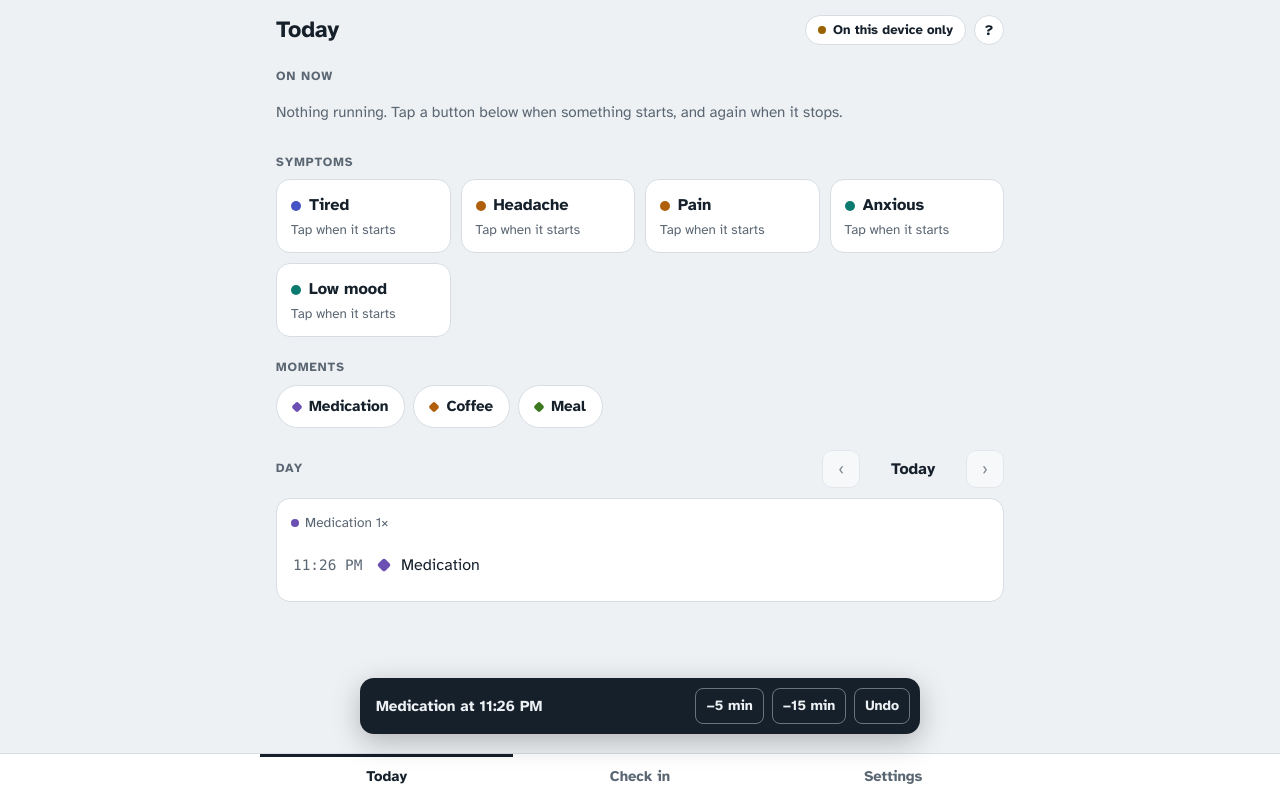
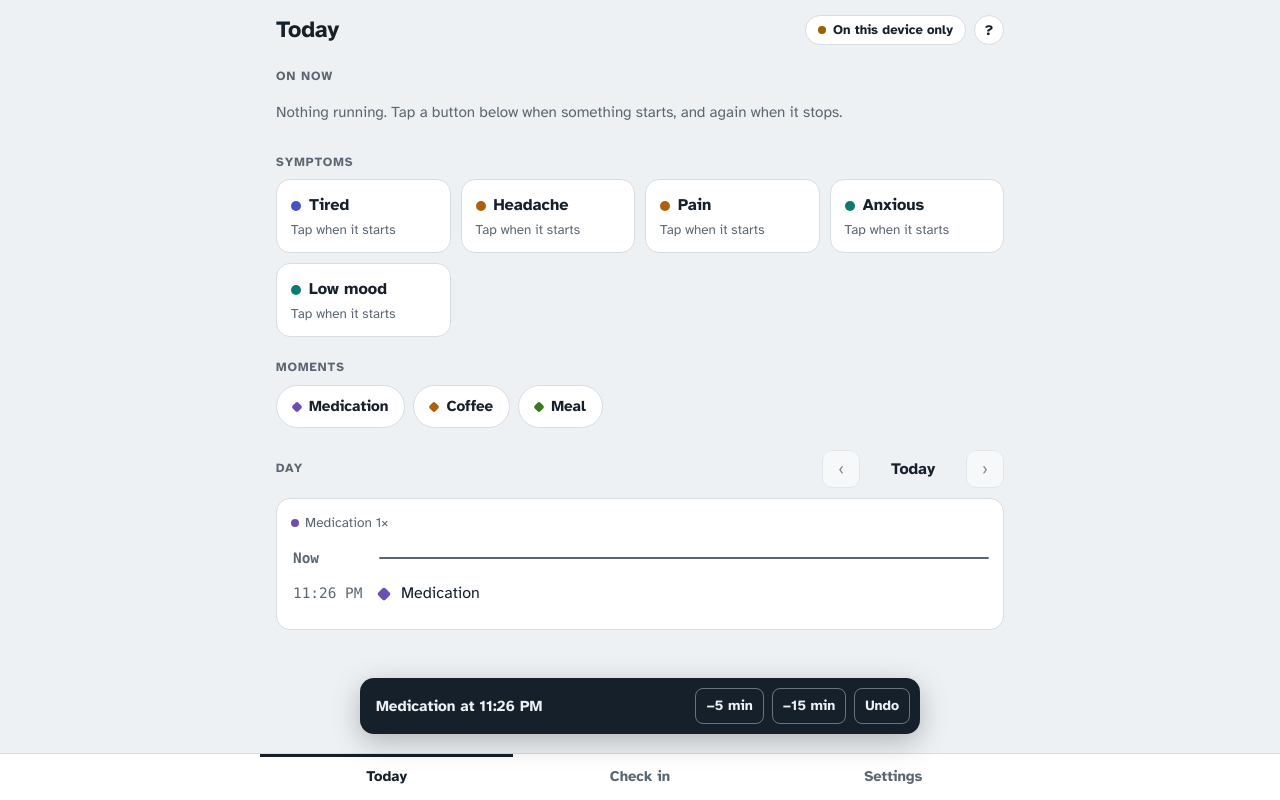
Before and after one commit to dovishly/chronic-pain-tracker, a React (Vite) app: page / in a window 1280 px wide. Both pictures are taken after a click on the button "Medication". Built offline with nearby package versions, Linux system fonts and the light colour scheme; a web font is replaced by a local one.

Commit message:
good slop

```diff
--- a/src/styles.css
+++ b/src/styles.css
@@ -722,6 +722,7 @@ textarea {
 .day-row:first-child .row-body,
 .day-gap .row-body,
 .day-gap + .day-row .row-body,
+.day-now + .day-row .row-body,
 .day-row.is-nested .row-body {
   border-top: 0;
 }
@@ -738,8 +739,23 @@ textarea {
   color: var(--muted);
 }
 
-.day-edge .entry-text {
-  color: var(--muted);
+/* "Now", with a line across, like a calendar's: running episodes' bars reach up to it. */
+.day-now .entry-time {
+  padding-block: 4px;
+  font-weight: 700;
+}
+
+.day-now .row-body {
+  display: block;
+  align-self: center;
+  padding: 0;
+}
+
+.now-line {
+  display: block;
+  height: 2px;
+  border-radius: 1px;
+  background: var(--muted);
 }
 
 .day-log .empty-note {
@@ -775,25 +791,30 @@ textarea {
   bottom: 0;
 }
 
-/* Newest at the top, so a bar starts at its start row and goes up. */
-.lane-bar.is-start {
+/* Newest at the top, so a bar starts at its dot and goes up. */
+.lane-bar.is-start,
+.lane-bar.is-start-end {
   top: 0;
   bottom: 50%;
 }
 
+/* Ended: a ring at the row's top edge, after the last thing logged while it lasted. */
 .lane-bar.is-end {
-  top: 50%;
+  top: 0;
   bottom: 0;
 }
 
-.lane-bar.is-dot {
+/* Still going: up to the Now line. */
+.lane-bar.is-now {
   top: 50%;
-  height: 0;
+  bottom: 0;
+  border-radius: 2px 2px 0 0;
 }
 
 .lane-bar.is-start::after,
-.lane-bar.is-end::after,
-.lane-bar.is-dot::after {
+.lane-bar.is-start-end::after,
+.lane-bar.is-end::before,
+.lane-bar.is-start-end::before {
   content: "";
   position: absolute;
   left: 50%;
@@ -801,16 +822,20 @@ textarea {
   height: 10px;
   margin-left: -5px;
   border-radius: 50%;
+}
+
+.lane-bar.is-start::after,
+.lane-bar.is-start-end::after {
+  bottom: -5px;
   background: var(--c);
 }
 
-.lane-bar.is-start::after {
-  bottom: -5px;
-}
-
-.lane-bar.is-end::after,
-.lane-bar.is-dot::after {
+.lane-bar.is-end::before,
+.lane-bar.is-start-end::before {
   top: -5px;
+  box-sizing: border-box;
+  border: 2px solid var(--c);
+  background: var(--surface);
 }
 
 /* Dot for start/stop, diamond for moments, rounded square for check-in answers. */
--- a/src/views/today/DaySection.tsx
+++ b/src/views/today/DaySection.tsx
@@ -5,7 +5,7 @@ import {
   allEpisodes, daysWithEntries, entryLabel, entryText, entryTime, liveEntries, sortedTrackers,
   type Data, type Entry, type Episode,
 } from '../../lib/model';
-import { deleteEntry, editEntry } from '../../lib/actions';
+import { deleteEntry, deleteEpisode, editEntry, editEpisode } from '../../lib/actions';
 import { colorStyle } from '../../components/style';
 
 interface Props {
@@ -105,37 +105,47 @@ function DayTotals({ bounds, entries, episodes }: { bounds: DayBounds; entries:
 
 const checkinKey = (answer: Entry) => answer.checkin_id || 'at ' + answer.occurred_at;
 
-/** One row of the timeline. Newest first; episodes that cross the day's edges get an edge row. */
+/**
+ * One row of the timeline, newest first. An episode is one row, where it started (or at the bottom, if it
+ * started on an earlier day), and its bar runs up beside whatever was logged while it lasted.
+ */
 type Row =
   | { type: 'entry'; key: string; time: number; entry: Entry; nested?: boolean }
   | { type: 'checkin'; key: string; time: number; answers: Entry[] }
+  | { type: 'episode'; key: string; time: number | null; episode: Episode }
   | { type: 'gap'; key: string; ms: number }
-  | { type: 'edge'; key: string; episode: Episode; at: 'top' | 'bottom' };
+  | { type: 'now'; key: string; time: number }; // at the top of today, where running episodes reach
 
-const edgeKey = (at: 'top' | 'bottom', episode: Episode) => `${at}:${episode.id}`;
+const episodeKey = (episode: Episode) => 'episode:' + episode.id;
+const rowTime = (row: Row) => (row.type === 'gap' ? null : row.time);
 
-/** Among entries at the same moment, the ones that close something come above the ones that open it. */
-const KIND_ORDER: Record<string, number> = { end: 0, level: 1, moment: 2, answer: 2, start: 3 };
+/** Among rows at the same moment, the ones that open something go below the rest. */
+const rank = (row: Row) => (row.type === 'episode' ? 1 : 0);
 
-function buildRows(data: Data, entries: Entry[], episodes: Episode[], bounds: DayBounds, openCheckin: string | null): Row[] {
+function buildRows(
+  data: Data, entries: Entry[], episodes: Episode[], bounds: DayBounds, now: number, openCheckin: string | null,
+): Row[] {
   const sortOrder = (trackerId: string) => data.trackers.get(trackerId)?.sort_order ?? 0;
+  const endIds = new Set(episodes.map(e => e.endEntryId));
   const timed: (Row & { time: number })[] = [];
   const checkins = new Map<string, Entry[]>();
   for (const e of entries) {
-    if (e.kind !== 'answer') timed.push({ type: 'entry', key: e.id, time: entryTime(e), entry: e });
-    else checkins.set(checkinKey(e), [...(checkins.get(checkinKey(e)) ?? []), e]);
+    if (e.kind === 'answer') checkins.set(checkinKey(e), [...(checkins.get(checkinKey(e)) ?? []), e]);
+    // Starts and ends are shown by their episode's row; an end with no start of its own stays visible.
+    else if (e.kind !== 'start' && !endIds.has(e.id)) timed.push({ type: 'entry', key: e.id, time: entryTime(e), entry: e });
   }
   for (const [key, answers] of checkins) {
     answers.sort((a, b) => sortOrder(a.tracker_id) - sortOrder(b.tracker_id));
     timed.push({ type: 'checkin', key, time: entryTime(answers[0]), answers });
   }
-  const kindOf = (row: Row) => (row.type === 'entry' ? row.entry.kind : 'answer');
-  timed.sort((a, b) => b.time - a.time || KIND_ORDER[kindOf(a)] - KIND_ORDER[kindOf(b)] || (a.key < b.key ? -1 : 1));
+  for (const episode of episodes) {
+    if (episode.start >= bounds.from) timed.push({ type: 'episode', key: episodeKey(episode), time: episode.start, episode });
+  }
+  timed.sort((a, b) => b.time - a.time || rank(a) - rank(b) || (a.key < b.key ? -1 : 1));
 
-  const rows: Row[] = episodes
-    .filter(e => e.status === 'ongoing' || e.end >= bounds.to)
-    .sort((a, b) => b.end - a.end)
-    .map(episode => ({ type: 'edge', key: edgeKey('top', episode), episode, at: 'top' }));
+  if (now >= bounds.from && now < bounds.to) timed.unshift({ type: 'now', key: 'now', time: now });
+
+  const rows: Row[] = [];
   timed.forEach((row, i) => {
     const newer = timed[i - 1];
     if (newer && newer.time - row.time >= GAP_MS) rows.push({ type: 'gap', key: 'gap:' + row.key, ms: newer.time - row.time });
@@ -145,42 +155,53 @@ function buildRows(data: Data, entries: Entry[], episodes: Episode[], bounds: Da
     }
   });
   for (const episode of episodes.filter(e => e.start < bounds.from).sort((a, b) => b.start - a.start)) {
-    rows.push({ type: 'edge', key: edgeKey('bottom', episode), episode, at: 'bottom' });
+    rows.push({ type: 'episode', key: episodeKey(episode), time: null, episode });
   }
   return rows;
 }
 
 /* ---------- episode bars ---------- */
 
-/** How a bar crosses one row: through it, starting at its marker (going up), ending at it, or both. */
-type Segment = 'through' | 'start' | 'end' | 'dot';
+/**
+ * How a bar crosses one row: through it; starting at its dot and going up; ending with a ring at the row's
+ * top edge (after the last thing logged while it lasted); both, for one with nothing logged during it;
+ * or reaching the Now row, still going.
+ */
+type Segment = 'through' | 'start' | 'end' | 'start-end' | 'now';
 
 interface Bar {
   episode: Episode;
-  top: number;    // row index where it ends (rows are newest first)
-  bottom: number; // row index where it starts
+  top: number;    // row index where it stops (rows are newest first)
+  bottom: number; // row index of its own row
+  // ended: stops at top, with a ring; now: still going, up to the Now row; later: runs off the top, since
+  // it carried on past this (earlier) day.
+  ending: 'ended' | 'now' | 'later';
   lane: number;
 }
 
 /** Each episode's rows, and a lane for it: side by side when they overlap, sharing a lane when they don't. */
-function layOutBars(rows: Row[], entries: Entry[], episodes: Episode[]): { bars: Bar[]; lanes: number } {
-  const index = new Map(rows.map((row, i) => [row.type === 'entry' ? row.entry.id : row.key, i]));
+function layOutBars(rows: Row[], episodes: Episode[], bounds: DayBounds): { bars: Bar[]; lanes: number } {
   const spans: Omit<Bar, 'lane'>[] = [];
   for (const episode of episodes) {
-    const bottom = index.get(episode.id) ?? index.get(edgeKey('bottom', episode));
-    // Ended by an end entry, by a restart (the tracker's next start), or past the day's end.
-    const restart = entries.find(e => e.tracker_id === episode.trackerId && e.kind === 'start' && entryTime(e) === episode.end);
-    const top = index.get(edgeKey('top', episode))
-      ?? (episode.endEntryId ? index.get(episode.endEntryId) : restart && index.get(restart.id));
-    if (top !== undefined && bottom !== undefined) spans.push({ episode, top, bottom });
+    const bottom = rows.findIndex(row => row.key === episodeKey(episode));
+    if (bottom < 0) continue;
+    const openTop = episode.status === 'ongoing' || episode.end >= bounds.to;
+    // Up to the newest row logged while it lasted.
+    const during = rows.findIndex((row, i) => {
+      const time = rowTime(row);
+      return i < bottom && row.type !== 'now' && time !== null && time >= episode.start && time <= episode.end;
+    });
+    const ending = !openTop ? 'ended' : rows[0].type === 'now' ? 'now' : 'later';
+    spans.push({ episode, bottom, ending, top: openTop ? 0 : during < 0 ? bottom : during });
   }
 
   const laneTops: number[] = []; // the top row of each lane's latest bar
   const bars = spans
     .sort((a, b) => b.bottom - a.bottom)
     .map(span => {
-      // A lane is free once its last bar has ended at or below this one's start.
-      let lane = laneTops.findIndex(top => top >= span.bottom);
+      // A lane is free once its last bar has stopped below this one's row. (Not in it: a bar that stops
+      // fills most of its last row, so this one's dot would land on it.)
+      let lane = laneTops.findIndex(top => top > span.bottom);
       if (lane < 0) lane = laneTops.length;
       laneTops[lane] = span.top;
       return { ...span, lane };
@@ -188,14 +209,17 @@ function layOutBars(rows: Row[], entries: Entry[], episodes: Episode[]): { bars:
   return { bars, lanes: laneTops.length };
 }
 
-/** The bar segments drawn in one row, per lane. Edge rows run the bar off the end of the list. */
-function segmentsAt(i: number, row: Row, bars: Bar[], lanes: number): [Bar, Segment][][] {
+/** The bar segments drawn in one row, per lane. */
+function segmentsAt(i: number, rows: Row[], bars: Bar[], lanes: number): [Bar, Segment][][] {
   const cells: [Bar, Segment][][] = Array.from({ length: lanes }, () => []);
   for (const bar of bars) {
     if (i < bar.top || i > bar.bottom) continue;
-    const segment: Segment = row.type === 'edge' || (i !== bar.top && i !== bar.bottom) ? 'through'
-      : bar.top === bar.bottom ? 'dot'
-      : i === bar.bottom ? 'start' : 'end';
+    const row = rows[bar.bottom];
+    const startsEarlier = row.type === 'episode' && row.time === null; // runs off the bottom
+    const isStart = i === bar.bottom && !startsEarlier;
+    let segment: Segment = isStart ? 'start' : 'through';
+    if (i === bar.top && bar.ending === 'now') segment = 'now';
+    else if (i === bar.top && bar.ending === 'ended') segment = isStart ? 'start-end' : 'end';
     cells[bar.lane].push([bar, segment]);
   }
   return cells;
@@ -234,16 +258,16 @@ interface TimelineProps {
 }
 
 /**
- * The day's entries, newest first, with each start/stop episode drawn as a bar beside the rows it spans.
- * Tapping an entry opens a row to change its time or note, or delete it; tapping a check-in shows its answers.
+ * The day's entries, newest first, with each start/stop episode as one row and a bar beside what happened
+ * while it lasted. Tapping a row opens it for editing; tapping a check-in shows its answers.
  */
 function DayTimeline(props: TimelineProps) {
   const { bounds, entries, episodes, openEntryId, openCheckin, onToggleEntry, onToggleCheckin, onCloseEntry } = props;
   const data = useData();
-  const rows = buildRows(data, entries, episodes, bounds, openCheckin);
-  const { bars, lanes } = layOutBars(rows, entries, episodes);
+  const rows = buildRows(data, entries, episodes, bounds, Date.now(), openCheckin);
+  const { bars, lanes } = layOutBars(rows, episodes, bounds);
 
-  if (!rows.length) {
+  if (rows.every(row => row.type === 'now')) {
     return (
       <ul className="day-log" id="day-log" data-lanes={0}>
         <li>
@@ -255,22 +279,36 @@ function DayTimeline(props: TimelineProps) {
     );
   }
 
+  // A time is shown once, on the newest of the rows that share it.
+  let lastTime = '';
+  const timeLabel = (row: Row) => {
+    if (row.type === 'gap' || row.type === 'now') {
+      lastTime = '';
+      return '';
+    }
+    const label = row.time === null || (row.type === 'entry' && row.nested) ? '' : formatTime(row.time);
+    if (!label || label === lastTime) return '';
+    return (lastTime = label);
+  };
+
   return (
     <ul className="day-log" id="day-log" data-lanes={lanes} style={{ '--lanes': lanes } as CSSProperties}>
       {rows.map((row, i) => {
-        const cells = segmentsAt(i, row, bars, lanes);
+        const cells = segmentsAt(i, rows, bars, lanes);
+        const time = timeLabel(row);
         switch (row.type) {
+          case 'now':
+            return (
+              <li key={row.key} className="day-row day-now">
+                <span className="entry-time mono">Now</span>
+                <span className="row-body"><span className="now-line" /></span>
+                <Lanes cells={cells} />
+              </li>
+            );
           case 'gap':
             return (
               <li key={row.key} className="day-row day-gap">
                 <span className="row-body">{formatDuration(row.ms)}</span>
-                <Lanes cells={cells} />
-              </li>
-            );
-          case 'edge':
-            return (
-              <li key={row.key} className="day-row day-edge">
-                <EdgeRow row={row} bounds={bounds} />
                 <Lanes cells={cells} />
               </li>
             );
@@ -279,7 +317,7 @@ function DayTimeline(props: TimelineProps) {
             return (
               <li key={row.key} className="day-row">
                 <button type="button" className="entry-row is-checkin" aria-expanded={isOpen} onClick={() => onToggleCheckin(row.key)}>
-                  <span className="entry-time mono">{formatTime(row.time)}</span>
+                  <span className="entry-time mono">{time}</span>
                   <span className="row-body">
                     <span className="entry-marker is-answer" style={colorStyle('slate')} />
                     <span className="entry-text">{checkinSummary(data, row.answers)}</span>
@@ -289,22 +327,43 @@ function DayTimeline(props: TimelineProps) {
               </li>
             );
           }
+          case 'episode': {
+            const { episode } = row;
+            const tracker = data.trackers.get(episode.trackerId)!;
+            const notes = [episode.id, episode.endEntryId].map(id => (id ? data.entries.get(id)?.note : null)).filter(Boolean);
+            const isOpen = openEntryId === episode.id;
+            return (
+              <li key={row.key} className="day-row">
+                <button type="button" className="entry-row is-episode" aria-expanded={isOpen} onClick={() => onToggleEntry(episode.id)}>
+                  <span className="entry-time mono">{time}</span>
+                  <span className="row-body">
+                    <span className="entry-marker" style={colorStyle(tracker.color)} />
+                    <span className="entry-text">
+                      {episodeText(episode, tracker.name, bounds)}
+                      {notes.length > 0 && <span className="entry-note">{notes.join(' · ')}</span>}
+                    </span>
+                  </span>
+                </button>
+                <Lanes cells={cells} />
+                {isOpen && <EpisodeEditor episode={episode} onDone={onCloseEntry} />}
+                {isOpen && <Lanes cells={cells} below />}
+              </li>
+            );
+          }
           case 'entry': {
             const { entry } = row;
             const tracker = data.trackers.get(entry.tracker_id)!;
-            const episode = entry.kind === 'end' ? episodes.find(e => e.endEntryId === entry.id) : undefined;
-            const description = entryText(entry, tracker) + (episode ? ` · ${formatDuration(episode.end - episode.start)}` : '');
             // Marker shape: dot for start/stop, diamond for moments, rounded square for check-in answers.
             const marker = entry.kind === 'moment' ? ' is-moment' : entry.kind === 'answer' ? ' is-answer' : '';
             const isOpen = openEntryId === entry.id;
             return (
               <li key={row.key} className={row.nested ? 'day-row is-nested' : 'day-row'}>
                 <button type="button" className="entry-row" aria-expanded={isOpen} onClick={() => onToggleEntry(entry.id)}>
-                  <span className="entry-time mono">{row.nested ? '' : formatTime(row.time)}</span>
+                  <span className="entry-time mono">{time}</span>
                   <span className="row-body">
                     <span className={'entry-marker' + marker} style={colorStyle(tracker.color)} />
                     <span className="entry-text">
-                      {description}
+                      {entryText(entry, tracker)}
                       {entry.note && <span className="entry-note">{entry.note}</span>}
                     </span>
                   </span>
@@ -333,25 +392,60 @@ function checkinSummary(data: Data, answers: Entry[]): string {
   return `Check-in · ${shown}${parts.length > 2 ? ` +${parts.length - 2} more` : ''}`;
 }
 
-/** An episode running past the top of the day (still going, or ended later) or in from the bottom (began earlier). */
-function EdgeRow({ row, bounds }: { row: Extract<Row, { type: 'edge' }>; bounds: DayBounds }) {
+/**
+ * "Tired · until 7:20 PM · 45 min", "Headache · 25 min so far", or for one that began on an earlier day,
+ * "Tired · since Mon, Nov 10 10:00 PM · until 7:00 AM · 9 h 00 min".
+ */
+function episodeText(episode: Episode, name: string, bounds: DayBounds): string {
+  const now = Date.now();
+  const parts = [name];
+  if (episode.start < bounds.from) parts.push(`since ${startedAt(episode.start)}`);
+  if (episode.status !== 'ongoing') {
+    parts.push(`until ${episode.end < bounds.to ? formatTime(episode.end) : startedAt(episode.end)}`);
+    parts.push(formatDuration(episode.end - episode.start));
+  } else if (now >= bounds.from && now < bounds.to) {
+    parts.push(`${formatDuration(now - episode.start)} so far`);
+  } else {
+    parts.push('still going');
+  }
+  return parts.join(' · ');
+}
+
+/** An episode's start and end times, each on its own day, and its note; or delete the whole episode. */
+function EpisodeEditor({ episode, onDone }: { episode: Episode; onDone: () => void }) {
   const data = useData();
-  const { episode } = row;
-  const tracker = data.trackers.get(episode.trackerId)!;
-  const now = Date.now();
-  const runningToday = episode.status === 'ongoing' && now >= bounds.from && now < bounds.to;
-  const text = row.at === 'bottom' ? `${tracker.name}, since ${startedAt(episode.start)}`
-    : runningToday ? `${tracker.name} · ${formatDuration(now - episode.start)} so far`
-    : episode.status === 'ongoing' ? `${tracker.name}, still going`
-    : `${tracker.name}, until ${startedAt(episode.end)}`;
+  const startNote = data.entries.get(episode.id)?.note;
+  const [start, setStart] = useState(() => clockTime(episode.start));
+  const [end, setEnd] = useState(() => (episode.endEntryId ? clockTime(episode.end) : ''));
+  const [note, setNote] = useState(startNote || '');
+
+  const save = async () => {
+    if (await editEpisode(episode.id, start, note, episode.endEntryId, end)) onDone();
+  };
+  const remove = () => {
+    onDone();
+    deleteEpisode(episode.id, episode.endEntryId);
+  };
+
   return (
-    <>
-      <span className="entry-time mono">{runningToday ? 'Now' : ''}</span>
-      <span className="row-body">
-        <span className="entry-marker" style={colorStyle(tracker.color)} />
-        <span className="entry-text">{text}</span>
-      </span>
-    </>
+    <div className="entry-editor">
+      <label className="field">
+        Start
+        <input type="time" value={start} onChange={e => setStart(e.target.value)} />
+      </label>
+      {episode.endEntryId && (
+        <label className="field">
+          End
+          <input type="time" value={end} onChange={e => setEnd(e.target.value)} />
+        </label>
+      )}
+      <label className="field note-field">
+        Note
+        <input type="text" value={note} placeholder="Optional" onChange={e => setNote(e.target.value)} />
+      </label>
+      <button type="button" className="button primary" data-save-entry={episode.id} onClick={save}>Save</button>
+      <button type="button" className="button danger" onClick={remove}>Delete</button>
+    </div>
   );
 }
 
```
Also changed, not shown: src/lib/actions.ts (+76 -12 lines), 1 other file (tests, documents, lock files or other folders).
